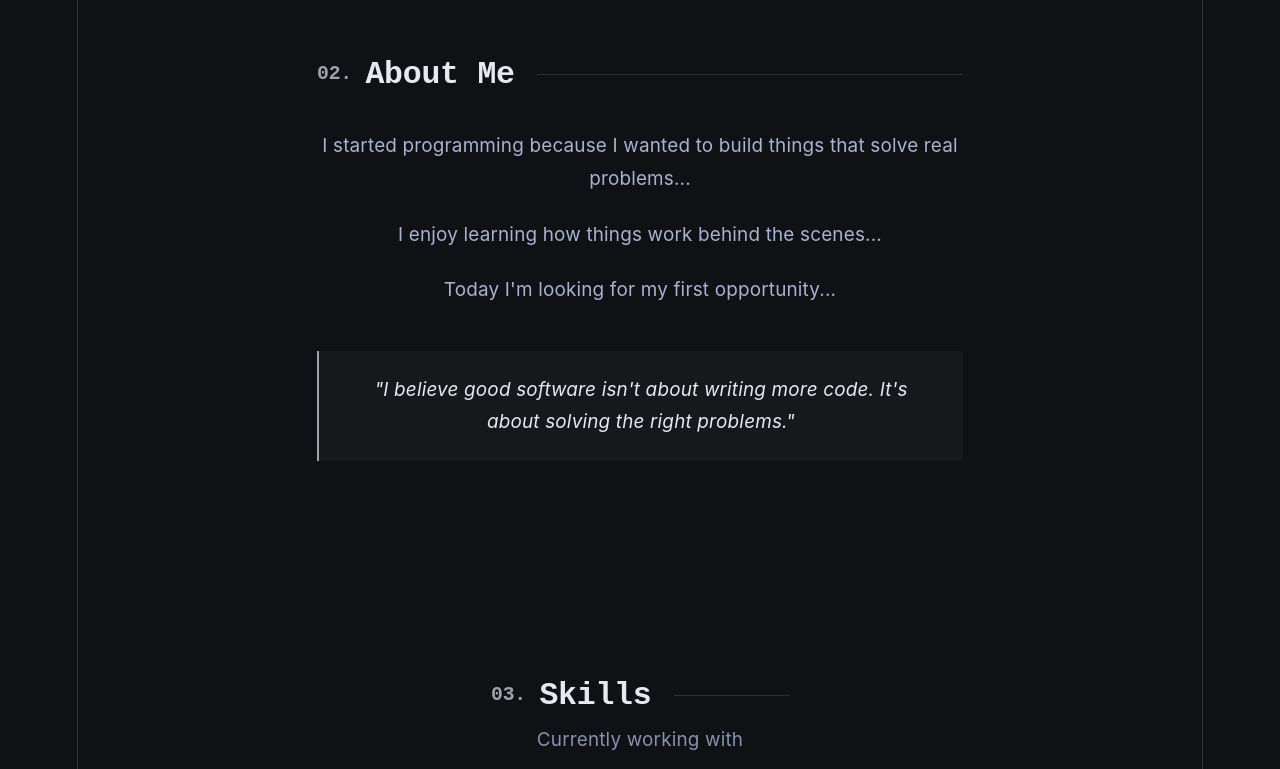
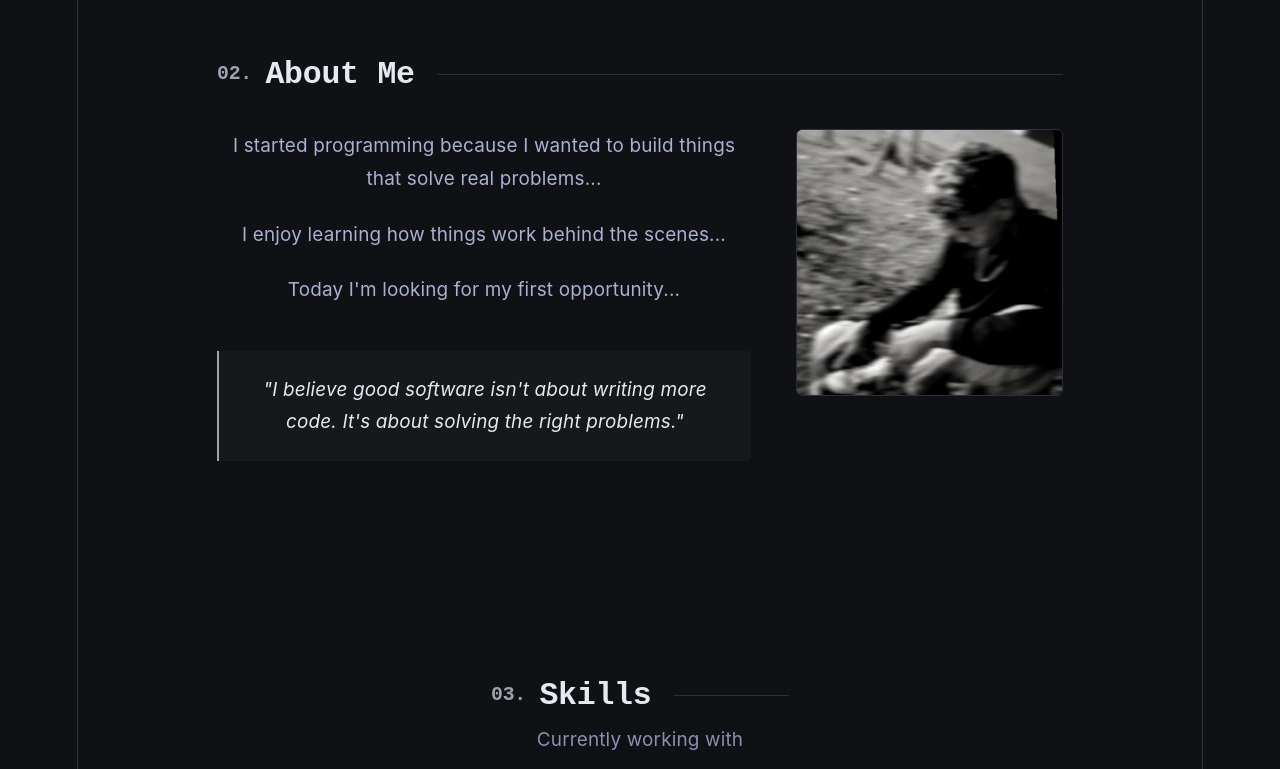
Before and after one commit to ArthurMessias02/Arthur-Messias, a React (Vite) app in the folder portfolio/: page / in a window 1280 px wide. Shown: the part 852-1621 px from the top of the page. Built offline with nearby package versions, Linux system fonts and the light colour scheme.

Commit message:
PErfil e About atualizados

```diff
--- a/portfolio/src/components/About/About.css
+++ b/portfolio/src/components/About/About.css
@@ -1,7 +1,7 @@
 /* About.css */
 
 #about {
-    max-width: 700px;
+    max-width: 900px;
     margin: 0 auto;
     padding: 6rem 1.5rem;
     color: #a8b2d1;
@@ -20,14 +20,12 @@
     font-family: "Fira Code", "Courier New", monospace;
 }
 
-/* numerozinho tipo "02." antes do título, no mesmo espírito da navbar */
 #about h2::before {
     content: "02.";
     color: #9ca3af;
     font-size: 1.1rem;
 }
 
-/* linha decorativa depois do título, esticando até o fim da seção */
 #about h2::after {
     content: "";
     flex: 1;
@@ -36,13 +34,21 @@
     margin-left: 0.5rem;
 }
 
-#about p {
+/* grid: texto + foto lado a lado */
+.about-content {
+    display: grid;
+    grid-template-columns: 2fr 1fr;
+    gap: 2.5rem;
+    align-items: start;
+}
+
+.about-text p {
     font-size: 1.05rem;
     line-height: 1.75;
     margin-bottom: 1.25rem;
 }
 
-#about blockquote {
+.about-text blockquote {
     position: relative;
     margin: 2.5rem 0 0;
     padding: 1.25rem 1.5rem;
@@ -57,6 +63,55 @@
     color: #e6e9ef;
 }
 
+/* foto */
+.about-photo {
+    position: relative;
+    width: 100%;
+    aspect-ratio: 1 / 1;
+
+    border-radius: 6px;
+    overflow: hidden;
+    border: 1px solid #2a2f3a;
+}
+
+.about-photo img {
+    width: 100%;
+    height: 100%;
+    object-fit: cover;
+
+    /* leve dessaturação, ajuda a integrar com o tema escuro */
+    filter: grayscale(20%) contrast(1.05);
+    transition: filter 0.3s ease;
+}
+
+.about-photo:hover img {
+    filter: grayscale(0%) contrast(1.05);
+}
+
+/* moldura decorativa atrás da foto, no estilo "código" */
+.about-photo::after {
+    content: "";
+    position: absolute;
+    inset: 0;
+    border: 1px solid #9ca3af;
+    border-radius: 6px;
+    transform: translate(8px, 8px);
+    z-index: -1;
+    opacity: 0.5;
+}
+
+@media (max-width: 700px) {
+    .about-content {
+        grid-template-columns: 1fr;
+    }
+
+    .about-photo {
+        max-width: 280px;
+        margin: 0 auto;
+        order: -1; /* foto aparece antes do texto no mobile */
+    }
+}
+
 @media (max-width: 600px) {
     #about {
         padding: 3rem 1.25rem;
@@ -65,8 +120,4 @@
     #about h2 {
         font-size: 1.4rem;
     }
-
-    #about blockquote {
-        padding: 1rem 1.1rem;
-    }
 }
--- a/portfolio/src/components/About/About.jsx
+++ b/portfolio/src/components/About/About.jsx
@@ -1,3 +1,4 @@
+// About.jsx
 import "./About.css";
 
 function About() {
@@ -5,6 +6,8 @@ function About() {
         <section id="about">
             <h2>About Me</h2>
 
+            <div className="about-content">
+                <div className="about-text">
                     <p>
                         I started programming because I wanted to build things that solve real problems...
                     </p>
@@ -21,9 +24,14 @@ function About() {
                         "I believe good software isn't about writing more code.
                         It's about solving the right problems."
                     </blockquote>
+                </div>
+
+                <div className="about-photo">
+                    <img src="./Perfil/Perfil.jpg" alt="Foto de Arthur Messias" />
+                </div>
+            </div>
         </section>
-    )
+    );
 }
 
-
 export default About;
```
Also changed, not shown: portfolio/public/Perfil/Perfil.jpg (added), portfolio/public/Projects/PWA Diario de Bordo.png. Lines whose indentation alone changed are shown as unchanged.
